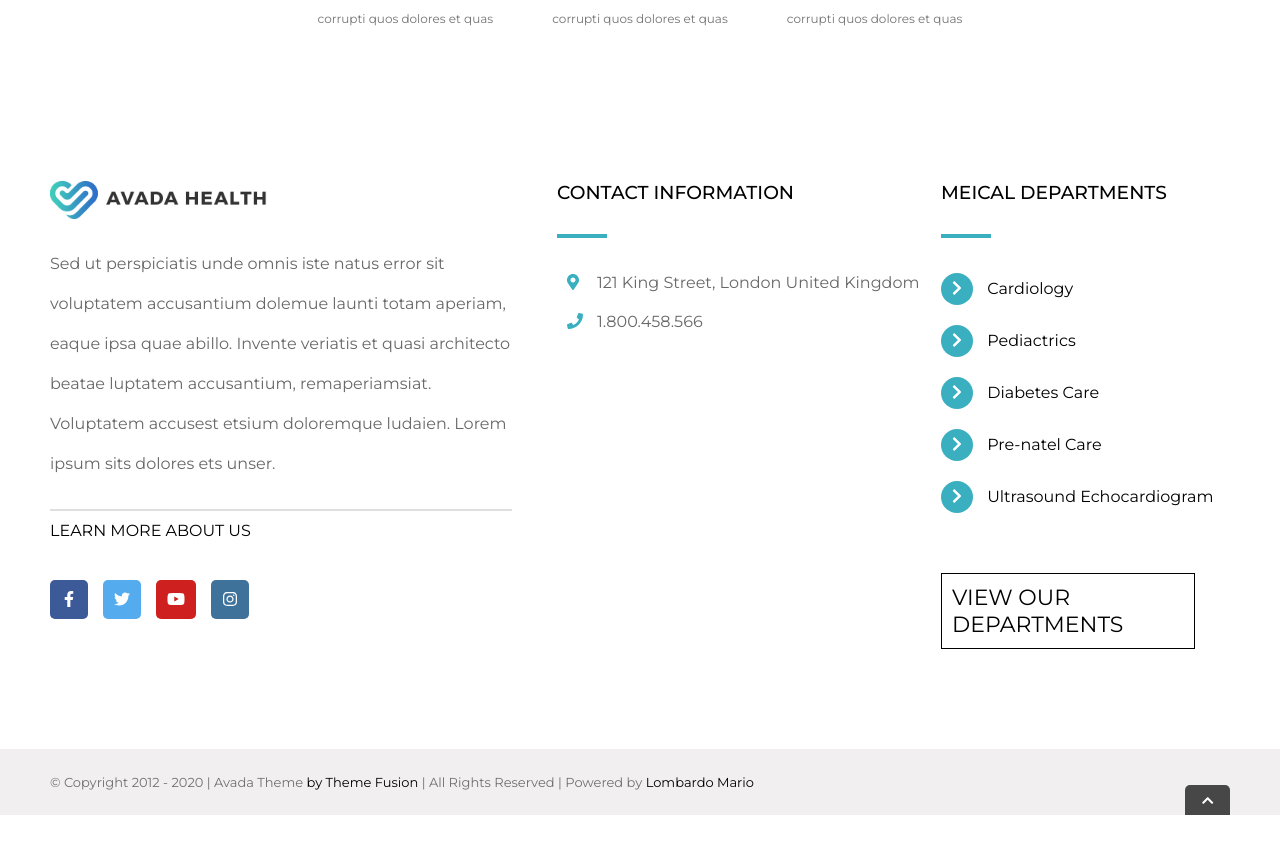
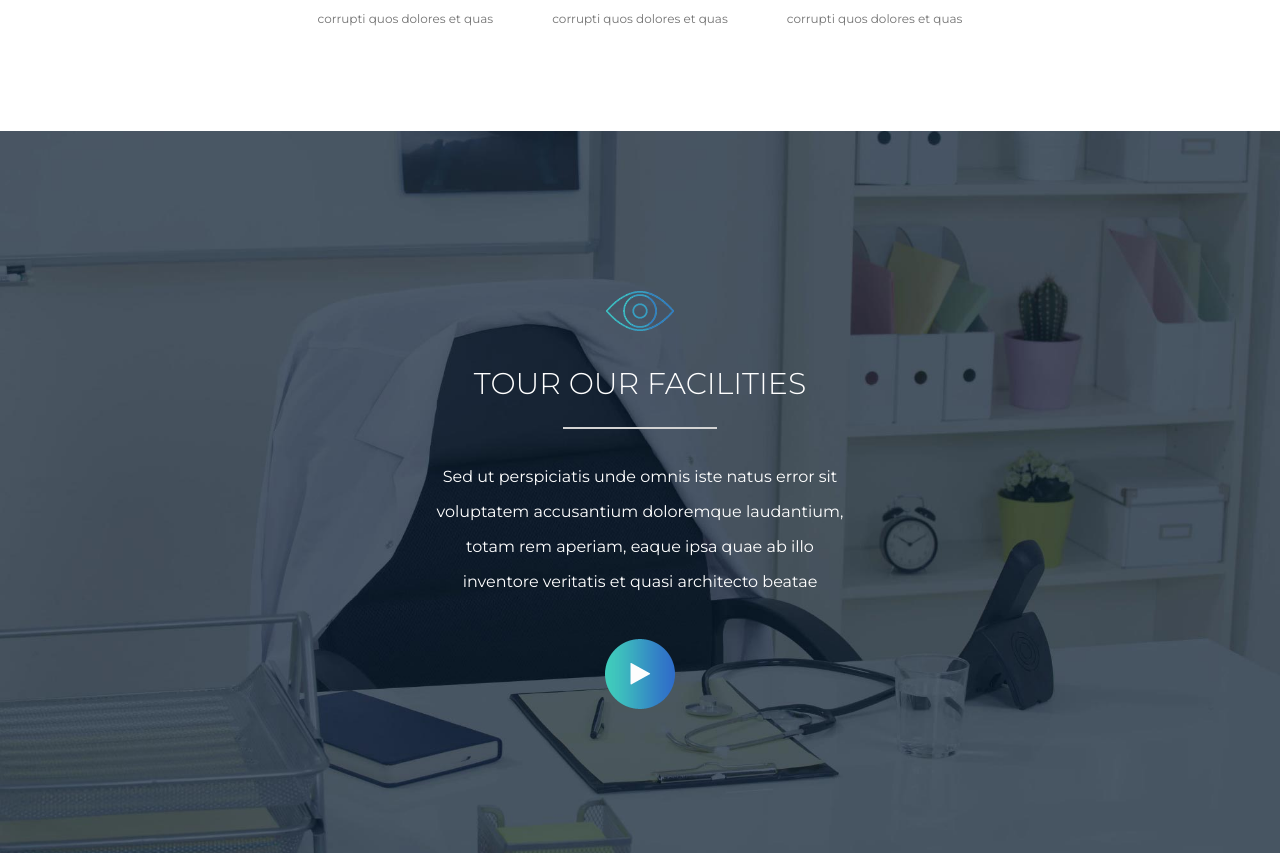
Before and after one commit to Intrusion0/proj-html-vuejs, a Vue app: page / in a window 1280 px wide. Shown: the part 4020-4873 px from the top of the page. Before the commit the page ends 4835 px from the top, so only its background shows below. Built offline with nearby package versions, Linux system fonts and the light colour scheme.

Commit message:
TourOurFacilities component added

```diff
--- a/src/components/Main.vue
+++ b/src/components/Main.vue
@@ -6,20 +6,24 @@
         <MeetOurDoctors />
         <!-- Componente Our-Health-Services -->
         <HealthServices />
+        <!-- Componente Tour-Our-Facilities -->
+        <TourOurFacilities />
     </main>
 </template>
 
 <script>
 import AvadaHealth from './AvadaHealth.vue';
 import MeetOurDoctors from './MeetOurDoctors.vue';
-import HealthServices from './HealthServices.vue'
+import HealthServices from './HealthServices.vue';
+import TourOurFacilities from './TourOurFacilities.vue';
 
 export default {
     name: "Main",
     components: {
         AvadaHealth,
         MeetOurDoctors,
-        HealthServices
+        HealthServices,
+        TourOurFacilities
     }
 };
 </script>
--- /dev/null
+++ b/src/components/TourOurFacilities.vue
@@ -0,0 +1,53 @@
+<template>
+    <section id="container-tour-our-facilities">
+        <div class="ms-container">
+            <img src="@/assets/img/icon-7.png" alt="tour our facilities">
+            <h2>
+                TOUR OUR FACILITIES
+            </h2>
+            <div class="divider"></div>
+            <p>
+                Sed ut perspiciatis unde omnis iste natus error sit voluptatem accusantium doloremque laudantium, totam rem aperiam, eaque ipsa quae ab illo inventore veritatis et quasi architecto beatae
+            </p>
+            <a href="#">
+                <img src="@/assets/img/play-icon.png" alt="play icon">
+            </a>
+        </div>
+    </section>
+</template>
+
+<script>
+export default {
+    name: "TourOurFacilities",
+};
+</script>
+
+<style scoped lang="scss">
+
+// section Meet Our Doctors
+section#container-tour-our-facilities {
+    width: 100%;
+    text-align: center;
+    background-image: url('../assets/img/paralax-bg-tour-facilities.jpg');
+    background-repeat: no-repeat;
+    background-size: cover;
+    background-position: center;
+    padding: 140px 0;
+
+    h2 {
+        color: #fff;
+        font-weight: 300;
+        font-size: 30px;
+        margin: 10px 0 25px;
+    }
+
+    p {
+        width: 60%;
+        color: #fff;
+        margin: 30px auto 40px;
+        line-height: 35px;
+        font-size: 16px;
+    }
+}
+
+</style>
```
